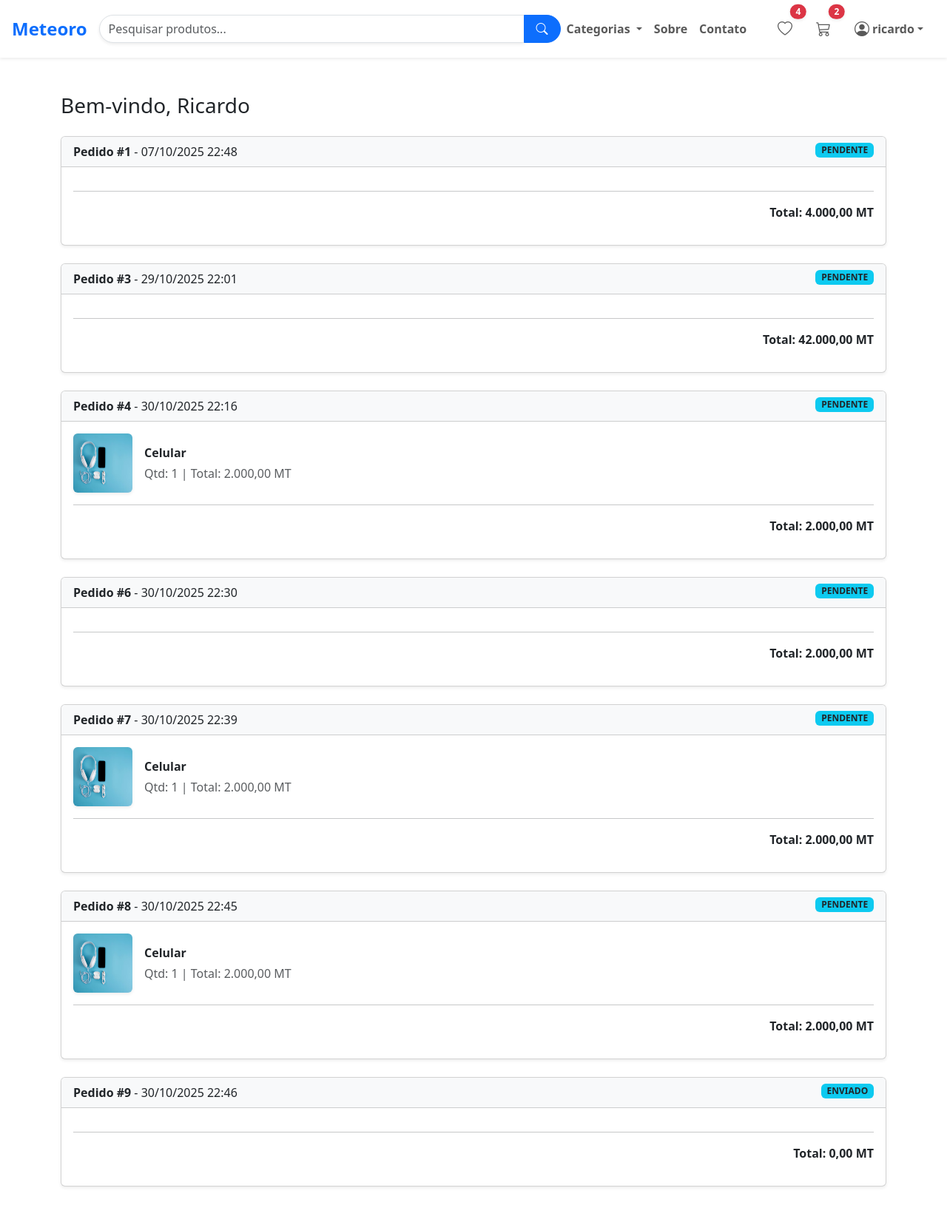
After one commit to RicardoCCossa/E-COMMERCE, a Django app: page /orders/ in a window 1280 px wide. The commit adds this page. Shown: the whole page at 74% size. Run offline with Django 5.2, Linux system fonts and the light colour scheme; a user stored in the database is signed in; data comes from the database, SQL or seed files in the repository; both versions use the stored data as it was after the commit.

Commit message:
toast pop up

```diff
--- a/meteoro/models.py
+++ b/meteoro/models.py
@@ -52,7 +52,6 @@ class Cart(models.Model):
     def total_cost(self):
         return self.quantity * self.product.discounted_price
 
-
 class Order(models.Model):
     STATUS_CHOICES = [
         ('PENDENTE', 'Pendente'),
@@ -74,3 +73,17 @@ class Order(models.Model):
 
     def __str__(self):
         return f"Pedido #{self.id} - {self.user.username}"
+
+
+class OrderItem(models.Model):
+    order = models.ForeignKey(Order, related_name='items', on_delete=models.CASCADE)
+    product = models.ForeignKey(Product, on_delete=models.CASCADE)
+    quantity = models.PositiveIntegerField(default=1)
+    price = models.DecimalField(max_digits=10, decimal_places=2)
+
+    @property
+    def total_cost(self):
+        return self.quantity * self.product.discounted_price
+
+    def __str__(self):
+        return f"{self.quantity}x {self.product.title} (Pedido #{self.order.id})"
--- a/meteoro/urls.py
+++ b/meteoro/urls.py
@@ -30,5 +30,7 @@ urlpatterns = [
     path('minuscart/', views.minus_cart, name='minus_cart'),
     path('removecart/', views.remove_cart, name='remove_cart'),
 
+    path('orders/', views.orders, name='orders'),
+
 
 ]
--- a/meteoro/views.py
+++ b/meteoro/views.py
@@ -1,8 +1,9 @@
 from django.contrib.auth.decorators import login_required
 from django.http import JsonResponse
 from django.shortcuts import render, redirect, get_object_or_404
-from .models import Cart, Product
+from .models import Cart, Product, Order, OrderItem
 from django.db.models import Q
+from django.contrib import messages
 
 # ================================
 # Home Page
@@ -11,17 +12,14 @@ def index(request):
     products = Product.objects.all()
     return render(request, "meteoro/index.html", {"products": products})
 
-
 # ================================
 # Páginas estáticas
 # ================================
 def about(request):
     return render(request, "meteoro/about.html")
 
-
 def contact(request):
     return render(request, "meteoro/contact.html")
-
 
 # ================================
 # Produtos por categoria
@@ -38,7 +36,6 @@ def category(request, category_slug):
             "selected_category": category_slug,
         },
     )
-
 
 # ================================
 # Produtos com o mesmo título
@@ -57,14 +54,12 @@ def category_title(request, title_slug):
         },
     )
 
-
 # ================================
 # Detalhes do produto
 # ================================
 def product_detail(request, pk):
     product = get_object_or_404(Product, pk=pk)
     return render(request, "meteoro/productdetail.html", {"product": product})
-
 
 # ================================
 # Carrinho de compras
@@ -96,86 +91,60 @@ def show_cart(request):
         "totalamount": totalamount,
     })
 
-
 # ================================
 # Checkout
 # ================================
-from django.shortcuts import render, redirect
-from .models import Cart
+
+
 from django.contrib.auth.decorators import login_required
 from django.contrib import messages
+from django.shortcuts import render, redirect
+from .models import Cart, Order, OrderItem
 
 @login_required
 def checkout(request):
-    cart_items = Cart.objects.filter(user=request.user)
+    user = request.user
+    cart_items = Cart.objects.filter(user=user)
     totalamount = sum(item.total_cost for item in cart_items)
 
     if request.method == "POST":
-        nome = request.POST.get("nome")
-        telefone = request.POST.get("telefone")
-        cidade = request.POST.get("cidade")
-        bairro = request.POST.get("bairro")
-        referencia = request.POST.get("referencia")
-
-        if not all([nome, telefone, cidade, bairro]):
-            messages.error(request, "Por favor, preencha todos os campos obrigatórios.")
-        else:
-            # Aqui você poderia salvar as informações em um modelo Pedido (Order)
-            messages.success(request, "✅ Pedido confirmado com sucesso! Entraremos em contacto para entrega.")
-            # Limpa o carrinho (opcional)
-            cart_items.delete()
-            return redirect("home")  # ou outra página de sucesso
-
-    return render(request, "meteoro/checkout.html", {
-        "cart_items": cart_items,
-        "totalamount": totalamount,
-    })
-
-
-
-from django.shortcuts import render, redirect
-from .models import Cart, Order
-from django.contrib import messages
-
-def checkout(request):
-    user = request.user
-    cart_items = Cart.objects.filter(user=user)
-
-    # Calcula total
-    amount = sum(item.quantity * item.product.discounted_price for item in cart_items)
-    totalamount = amount  # transporte grátis
-
-    if request.method == "POST":
-        full_name = request.POST.get("full_name")
-        phone = request.POST.get("phone")
-        province = request.POST.get("province")
-        city = request.POST.get("city")
-        neighborhood = request.POST.get("neighborhood")
-        address = request.POST.get("address")
-
         # Cria o pedido
         order = Order.objects.create(
             user=user,
-            full_name=full_name,
-            phone=phone,
-            province=province,
-            city=city,
-            neighborhood=neighborhood,
-            address=address,
+            full_name=request.POST.get("full_name"),
+            phone=request.POST.get("phone"),
+            province=request.POST.get("province"),
+            city=request.POST.get("city"),
+            neighborhood=request.POST.get("neighborhood"),
+            address=request.POST.get("address"),
             total=totalamount,
         )
 
-        # Limpa o carrinho após confirmar
+        # Cria os itens do pedido
+        for item in cart_items:
+            OrderItem.objects.create(
+                order=order,
+                product=item.product,
+                quantity=item.quantity,
+                price=item.product.discounted_price
+            )
+
+        # Limpa o carrinho
         cart_items.delete()
 
-        messages.success(request, "✅ Pedido confirmado com sucesso!")
-        return redirect("order_confirmed")
+        # Mensagem de confirmação
+        messages.success(request, "✅ Pedido realizado com sucesso! Em breve entraremos em contacto.")
 
-    context = {"cart_items": cart_items, "totalamount": totalamount}
-    return render(request, "meteoro/checkout.html", context)
+        # Redireciona para página de pedidos
+        return redirect("orders")
+
+    return render(request, "meteoro/checkout.html", {"cart_items": cart_items, "totalamount": totalamount})
 
 
-
+@login_required
+def orders(request):
+    orders = Order.objects.filter(user=request.user).prefetch_related('items__product')
+    return render(request, 'meteoro/orders.html', {'orders': orders})
 
 # ================================
 # AJAX - Incrementar quantidade
@@ -202,7 +171,6 @@ def plus_cart(request):
         except Cart.DoesNotExist:
             return JsonResponse({'error': 'Produto não encontrado no carrinho'}, status=404)
     return JsonResponse({'error': 'Método inválido'}, status=400)
-
 
 # ================================
 # AJAX - Diminuir quantidade
@@ -233,7 +201,6 @@ def minus_cart(request):
             return JsonResponse({'error': 'Produto não encontrado'}, status=404)
     return JsonResponse({'error': 'Método inválido'}, status=400)
 
-
 # ================================
 # AJAX - Remover produto
 # ================================
--- /dev/null
+++ b/templates/meteoro/orders.html
@@ -0,0 +1,36 @@
+{% extends 'partials/base.html' %}
+{% load currency_filters %}
+
+{% block title %}Meus Pedidos{% endblock %}
+
+{% block content %}
+<div class="container my-5">
+    <h3>Bem-vindo, <span class="text-capitalize">{{ request.user }}</span></h3>
+
+    {% if orders %}
+        {% for order in orders %}
+        <div class="card shadow-sm my-4">
+            <div class="card-header bg-light">
+                <strong>Pedido #{{ order.id }}</strong> - {{ order.date|date:"d/m/Y H:i" }}
+                <span class="badge bg-info text-dark float-end">{{ order.status }}</span>
+            </div>
+            <div class="card-body">
+                {% for item in order.items.all %}
+                    <div class="d-flex align-items-center mb-3">
+                        <img src="{{ item.product.product_image.url }}" alt="{{ item.product.title }}" width="80" height="80" class="me-3 rounded shadow-sm">
+                        <div>
+                            <p class="mb-1"><strong>{{ item.product.title }}</strong></p>
+                            <p class="mb-0 text-muted">Qtd: {{ item.quantity }} | Total: {{ item.total_cost|metical }}</p>
+                        </div>
+                    </div>
+                {% endfor %}
+                <hr>
+                <p class="fw-bold text-end">Total: {{ order.total|metical }}</p>
+            </div>
+        </div>
+        {% endfor %}
+    {% else %}
+        <h5 class="text-center text-muted mt-5">Nenhum pedido encontrado 😕</h5>
+    {% endif %}
+</div>
+{% endblock %}
--- a/templates/meteoro/productdetail.html
+++ b/templates/meteoro/productdetail.html
@@ -78,7 +78,7 @@
                 </a>
 
                 <!-- Checkout direto -->
-                <a href="{% url 'profile' %}" class="btn btn-success btn-lg w-100 w-sm-auto">
+                <a href="{% url 'checkout' %}" class="btn btn-success btn-lg w-100 w-sm-auto">
                     Finalizar Compra
                 </a>
             </div>
--- a/templates/partials/base.html
+++ b/templates/partials/base.html
@@ -86,7 +86,7 @@
           </li>
           <!-- Carrinho -->
           <li class="nav-item mx-2">
-            <a href="#" class="nav-link position-relative">
+            <a href="{% url 'cart' %}" class="nav-link position-relative">
               <i class="bi bi-cart3 fs-5"></i>
               <span class="position-absolute top-0 start-100 translate-middle badge rounded-pill bg-danger shadow-sm">2</span>
             </a>
@@ -102,7 +102,7 @@
               </a>
               <ul class="dropdown-menu shadow rounded-3" aria-labelledby="perfilDropdown">
                 <li><a class="dropdown-item" href="{% url 'profile' %}">Meu Perfil</a></li>
-                <li><a class="dropdown-item" href="#">Meus Pedidos</a></li>
+                <li><a class="dropdown-item" href="{% url 'orders' %}">Meus Pedidos</a></li>
                 <li><a class="dropdown-item" href="{% url 'password_reset' %}">Alterar Senha</a></li>
                 <li><hr class="dropdown-divider"></li>
                 <li>
@@ -175,6 +175,23 @@
   </div>
 </header>
 
+{% if messages %}
+<div aria-live="polite" aria-atomic="true" class="position-relative">
+  <div class="toast-container position-fixed top-0 end-0 p-3" style="z-index: 2000">
+    {% for message in messages %}
+    <div class="toast align-items-center text-white bg-success border-0 shadow" role="alert" data-bs-delay="9000">
+      <div class="d-flex">
+        <div class="toast-body">
+          {{ message }}
+        </div>
+        <button type="button" class="btn-close btn-close-white me-2 m-auto" data-bs-dismiss="toast" aria-label="Close"></button>
+      </div>
+    </div>
+    {% endfor %}
+  </div>
+</div>
+{% endif %}
+
 
   {% block content %} {% endblock content%}
 
@@ -195,6 +212,18 @@
   <script src="{% static 'js/owl.carousel.min.js' %}"></script>
   <script src="{% static 'js/all.js' %}"></script>
   <script src="{% static 'js/myscript.js' %}"></script>
+
+  <script>
+  document.addEventListener("DOMContentLoaded", function() {
+    const toastElList = [].slice.call(document.querySelectorAll('.toast'))
+    const toastList = toastElList.map(function(toastEl) {
+      const toast = new bootstrap.Toast(toastEl)
+      toast.show()
+      return toast
+    })
+  })
+</script>
+
 </body>
 
 </html>
```
Also changed, not shown: templates/meteoro/addtocart.html (+4 -3 lines), db.sqlite3, meteoro/migrations/0009_orderitem.py (added), meteoro/migrations/0010_orderitem_price.py (added).
